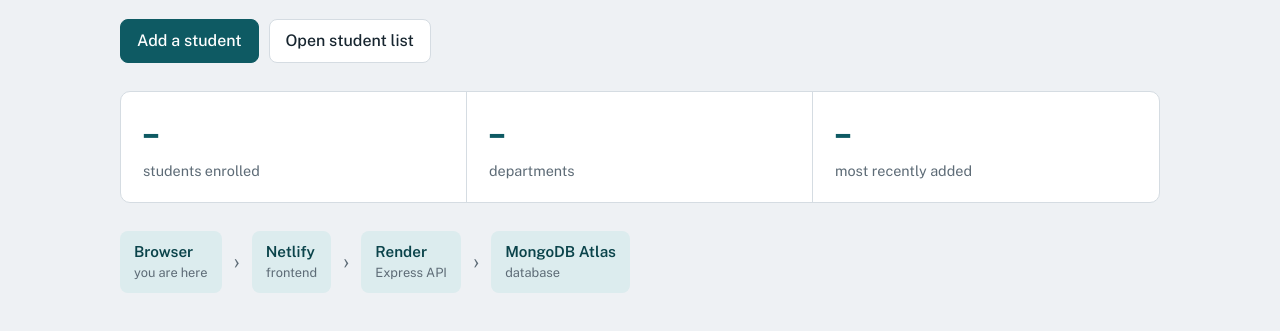
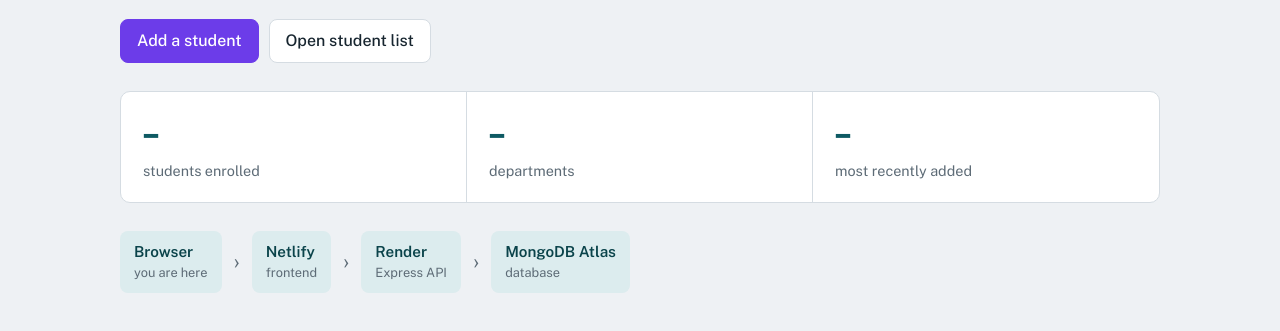
Before and after one commit to utkarshashivankar-ops/student-management-system, a plain HTML site: page frontend/index.html in a window 1280 px wide. Shown: the part 299-630 px from the top of the page. Drawn offline with nearby package versions, Linux system fonts and the light colour scheme; no server answers.

Commit message:
Change primary button color to purple (#6C3CE9)

```diff
--- a/frontend/style.css
+++ b/frontend/style.css
@@ -85,8 +85,8 @@ main { max-width: 1080px; margin: 0 auto; padding: 32px 20px 64px; }
   cursor: pointer; font-weight: 500;
 }
 .btn:hover { border-color: #aab6bf; }
-.btn.primary { background: var(--brand); border-color: var(--brand); color: #fff; }
-.btn.primary:hover { background: var(--brand-dark); }
+.btn.primary { background: #6C3CE9; border-color: #6C3CE9; color: #FFFFFF; }
+.btn.primary:hover { background: #5429C4; border-color: #5429C4; }
 .btn.danger { background: var(--danger); border-color: var(--danger); color: #fff; }
 .btn.danger:hover { background: #8e1d17; }
 .btn.small { padding: 5px 11px; font-size: 0.88rem; }
```
